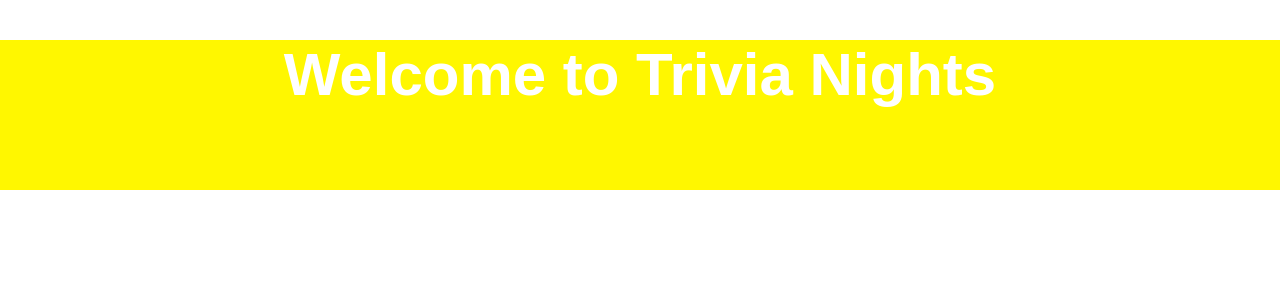
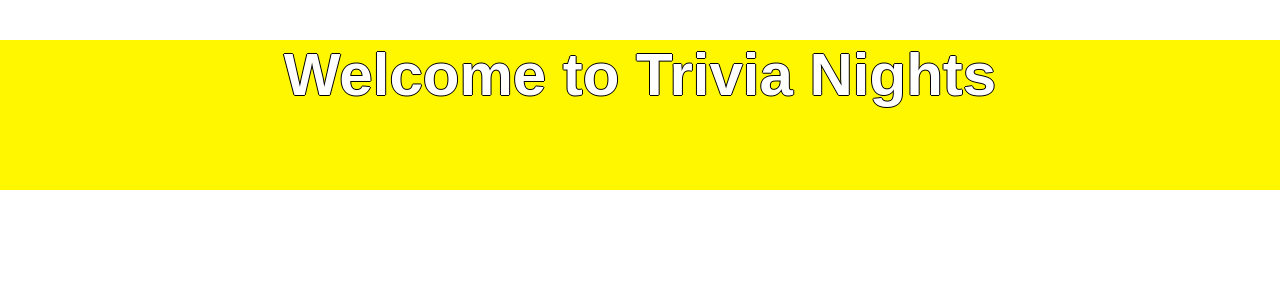
Before and after one commit to shakimharris/g2code, a React (Create React App) app: page / in a window 1280 px wide. Shown: the top 300 px of the page. Built offline with nearby package versions, Linux system fonts and the light colour scheme.

Commit message:
added text shadow

```diff
--- a/src/App.css
+++ b/src/App.css
@@ -16,6 +16,7 @@
 
 .App-title {
   font-size: 60px;
+   text-shadow: -1px 0 black, 0 1px black, 1px 0 black, 0 -1px black;
 }
 
 .App-intro {
```
